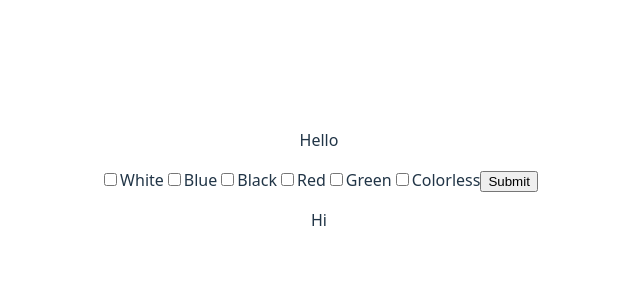
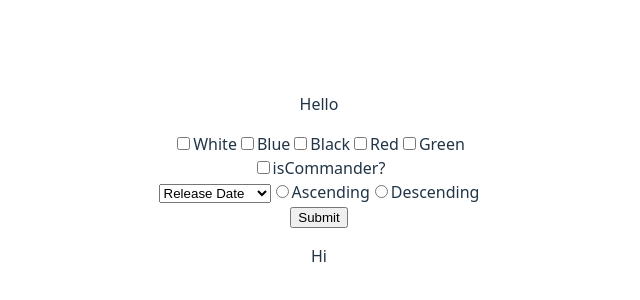
Before and after one commit to JonahEdelmanGold/FinalProj, a React (Vite) app: page / in a window 1280 px wide. Shown: the part 220-520 px from the top of the page, without its empty margins (321-961 px from the left). Built offline with nearby package versions, Linux system fonts and the light colour scheme.

Commit message:
All Form Options

```diff
--- a/src/Filter.jsx
+++ b/src/Filter.jsx
@@ -25,12 +25,14 @@ function Filter({Cards}){
 
     const handleSubmit = (e) =>{
         e.preventDefault();
-        const formCheckboxes = Array.from(e.target.elements);
+        const formValues = Array.from(e.target.elements);
         let oldQuery = "";
         let newQuery = "";
 
-        formCheckboxes.forEach((element) => {
-            if(element.type == "checkbox" && element.checked == true){
+        console.log(e.target.sortOrder.value);
+
+        formValues.forEach((element) => {
+            if(element.className == "Color" && element.checked == true){
                 if(element.name !== "Blue"){
                     newQuery = newQuery + element.name[0];
                 }else{
@@ -40,26 +42,43 @@ function Filter({Cards}){
         });
         setQuery(newQuery);
         let colorQuery = encodeURI("color="+ newQuery);
-        console.log(colorQuery);
+        //console.log(colorQuery);
         let url2 = apiUrl + colorQuery;
         setUrl(url2);
     }
 
+
     return(
         <>
         <form id = "ColorFilter" onSubmit = {handleSubmit}>
-            <input type = "checkbox" name = "White"></input>
+            <div id = "checkboxes">
+            <input type = "checkbox" name = "White" className = "Color" ></input>
                 <label for="White">White</label>
-            <input type = "checkbox" name = "Blue"></input>
+            <input type = "checkbox" name = "Blue"className = "Color"></input>
                 <label for="Blue">Blue</label>
-            <input type = "checkbox" name = "Black"></input>
+            <input type = "checkbox" name = "Black"className = "Color"></input>
                 <label for="Black">Black</label>
-            <input type = "checkbox" name = "Red"></input>
+            <input type = "checkbox" name = "Red"className = "Color"></input>
                 <label for="Red">Red</label>
-            <input type = "checkbox" name = "Green"></input>
+            <input type = "checkbox" name = "Green"className = "Color"></input>
                 <label for="Green">Green</label>
-            <input type = "checkbox" name = "Colorless"></input>
-                <label for="Green">Colorless</label>
+            </div>
+            <div id = "additional">
+                <input type = "checkbox" name = "isCommander"></input>
+                    <label for="isCommander">isCommander?</label>
+            </div>
+            <div id = "sortlist">
+                <select name = "sortOrder">
+                    <option value = "ReleaseDate">Release Date</option>
+                    <option value = "Price">Price</option>
+                    <option value = "ManaValue">Mana Value</option>
+                    <option value = "EDHRank">EDH popularity</option>
+                </select>
+                <input type = "radio" name= "order" value = "Asc" id = "Asc"></input>
+                    <label for = "Asc">Ascending</label>
+                <input type = "radio" name= "order" value = "Desc" id = "Desc"></input>
+                    <label for = "Desc">Descending</label>
+            </div>
             <input type = "submit" value = "Submit"></input>
         </form>
         </>
```
